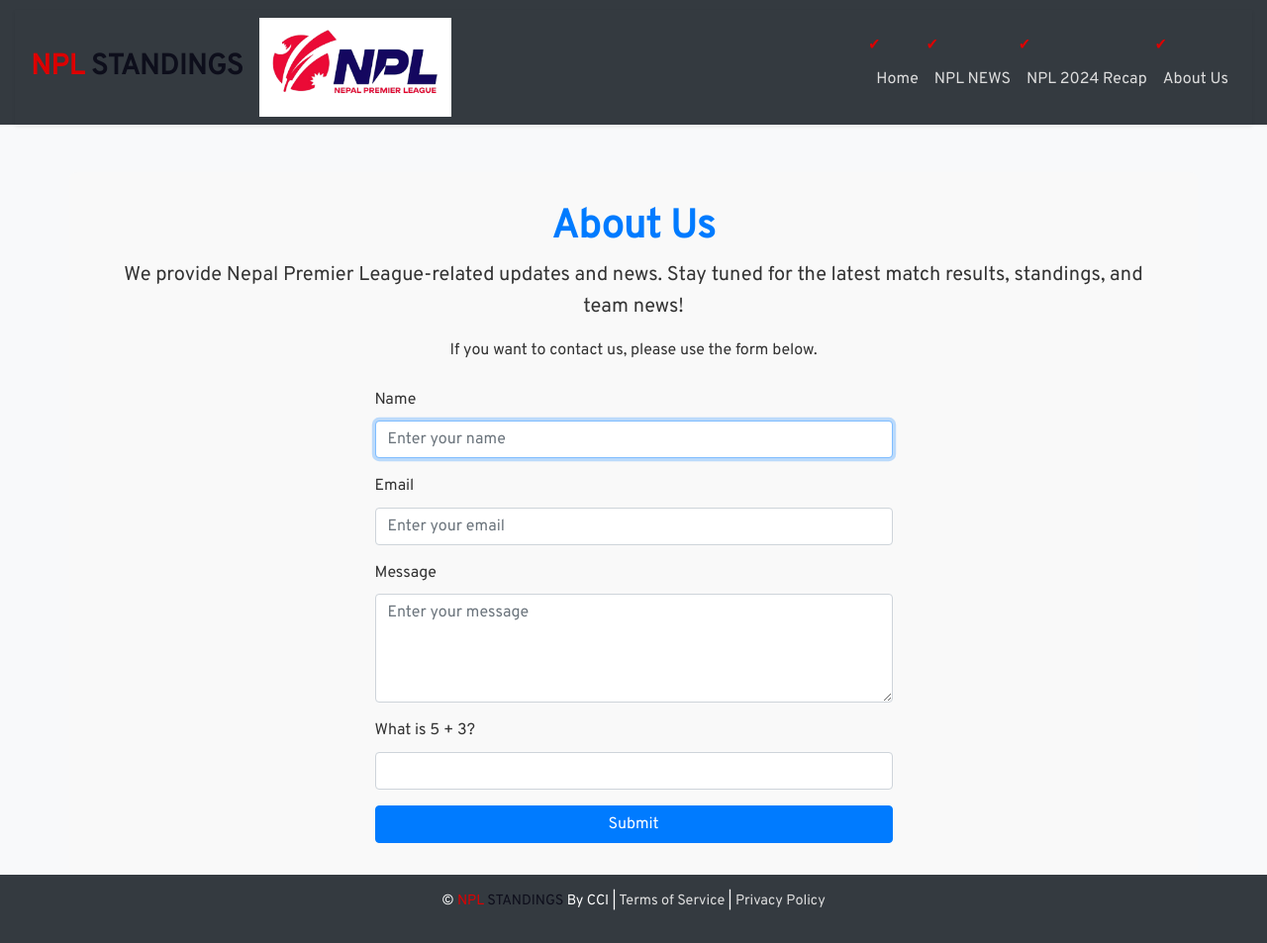
After one commit to surajrimal/npl-standings, a Flask app: page /about in a window 1280 px wide. The commit adds this page. Shown: the whole page at 99% size. Run offline with Flask 3, Linux system fonts and the light colour scheme; some libraries are stand-ins or nearby versions.

Commit message:
about us page added

```diff
--- a/app/routes.py
+++ b/app/routes.py
@@ -1,10 +1,18 @@
 from flask import Blueprint, render_template, redirect, url_for, request, flash, send_from_directory
-from .models import Standing, db
+from .models import Standing, db, ContactMessage
 from .request import publishedArticles, publishedArticlesFive
 import os
 from . import cache
+from hashlib import sha256
+from flask import session
 
 main = Blueprint('main', __name__)
+
+
+def generate_csrf_token():
+    if '_csrf_token' not in session:
+        session['_csrf_token'] = sha256(os.urandom(64)).hexdigest()
+    return session['_csrf_token']
 
 @main.route('/')
 @cache.cached(timeout=60*60)
@@ -32,10 +40,6 @@ def recap2024():
     return render_template('recap2024.html', standings=standings)  # recap Page
 
 
-@main.route('/about')
-def about():
-    standings = Standing.query.order_by(Standing.w.desc()).all()
-    return render_template('about.html', standings=standings)  # About Page
 
 @main.route('/news')
 @cache.cached(timeout=60*60)
@@ -43,3 +47,33 @@ def news():
     print("Cache hit")
     articles = publishedArticles()
     return  render_template('news.html', articles = articles)
+
+
+# Route for About Page
+@main.route('/about', methods=['GET', 'POST'])
+def about():
+    if request.method == 'POST':
+        csrf_token = request.form.get('_csrf_token')
+        if csrf_token != session.get('_csrf_token'):
+            flash('CSRF token missing or incorrect!', 'danger')
+            return redirect(url_for('main.about'))
+
+        name = request.form['name']
+        email = request.form['email']
+        message = request.form['message']
+        security_answer = request.form['security_question']
+
+        # Simple spam prevention check
+        if security_answer.strip() != '8':
+            flash('Incorrect security answer. Please try again.', 'danger')
+            return redirect(url_for('main.about'))
+
+        # Save message to database
+        new_message = ContactMessage(name=name, email=email, message=message)
+        db.session.add(new_message)
+        db.session.commit()
+        flash('Your message has been submitted successfully!', 'success')
+        return redirect(url_for('main.about'))
+
+    csrf_token = generate_csrf_token()
+    return render_template('about.html', csrf_token=csrf_token)
--- /dev/null
+++ b/app/templates/about.html
@@ -0,0 +1,65 @@
+{% extends 'base.html' %}
+
+{% block content %}
+{% with messages = get_flashed_messages(with_categories=true) %}
+  {% if messages %}
+    <div class="container mt-3">
+      {% for category, message in messages %}
+        <div class="alert alert-{{ category }} alert-dismissible fade show" role="alert">
+          {{ message }}
+          <button type="button" class="close" data-dismiss="alert" aria-label="Close">
+            <span aria-hidden="true">&times;</span>
+          </button>
+        </div>
+      {% endfor %}
+    </div>
+  {% endif %}
+{% endwith %}
+
+<div class="container mt-5">
+    <h1 class="text-primary text-center">About Us</h1>
+    <p class="lead text-center">We provide Nepal Premier League-related updates and news. Stay tuned for the latest match results, standings, and team news!</p>
+    <p class="text-center">If you want to contact us, please use the form below.</p>
+
+    <!-- Contact Form -->
+    <div class="row justify-content-center mt-4">
+        <div class="col-md-6">
+            <form method="POST" action="{{ url_for('main.about') }}">
+                <!-- CSRF Token -->
+                <input type="hidden" name="_csrf_token" value="{{ csrf_token }}">
+
+                <div class="form-group">
+                    <label for="name">Name</label>
+                    <input type="text" class="form-control" id="name" name="name" placeholder="Enter your name" autofocus required>
+                </div>
+                <div class="form-group">
+                    <label for="email">Email</label>
+                    <input type="email" class="form-control" id="email" name="email" placeholder="Enter your email" required>
+                </div>
+                <div class="form-group">
+                    <label for="message">Message</label>
+                    <textarea class="form-control" id="message" name="message" rows="4" placeholder="Enter your message" required></textarea>
+                </div>
+                <div class="form-group">
+                    <label for="security_question">What is 5 + 3?</label>
+                    <input type="text" class="form-control" id="security_question" name="security_question" required>
+                </div>
+
+                <button type="submit" class="btn btn-primary btn-block">Submit</button>
+            </form>
+
+            <!-- Success/Error message display -->
+            {% if success %}
+            <div class="alert alert-success mt-3" role="alert">
+                Your message has been successfully submitted!
+            </div>
+            {% elif error %}
+            <div class="alert alert-danger mt-3" role="alert">
+                There was an error submitting your message. Please try again later.
+            </div>
+            {% endif %}
+        </div>
+    </div>
+</div>
+
+{% endblock %}
--- a/app/templates/base.html
+++ b/app/templates/base.html
@@ -54,6 +54,7 @@
                 <li class="nav-item"><a class="nav-link" href="{{ url_for('main.home') }}">Home</a></li>
                 <li class="nav-item"><a class="nav-link" href="{{ url_for('main.news') }}">NPL NEWS</a></li>
                 <li class="nav-item"><a class="nav-link" href="{{ url_for('main.recap2024') }}">NPL 2024 Recap</a></li>
+                <li class="nav-item"><a class="nav-link" href="{{ url_for('main.about') }}">About Us</a></li>
             </ul>
         </div>
 
```
Also changed, not shown: app/models.py (+7 -0 lines), app/request.py (+8 -0 lines).
